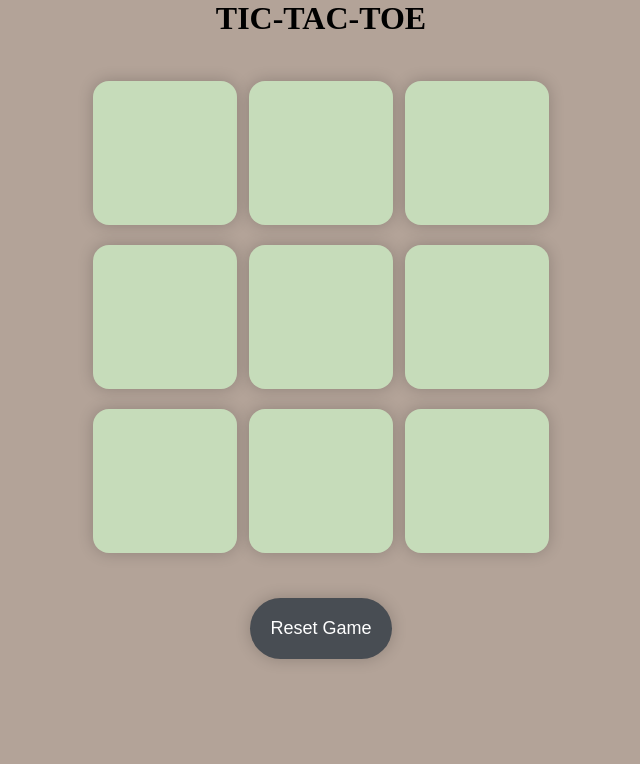
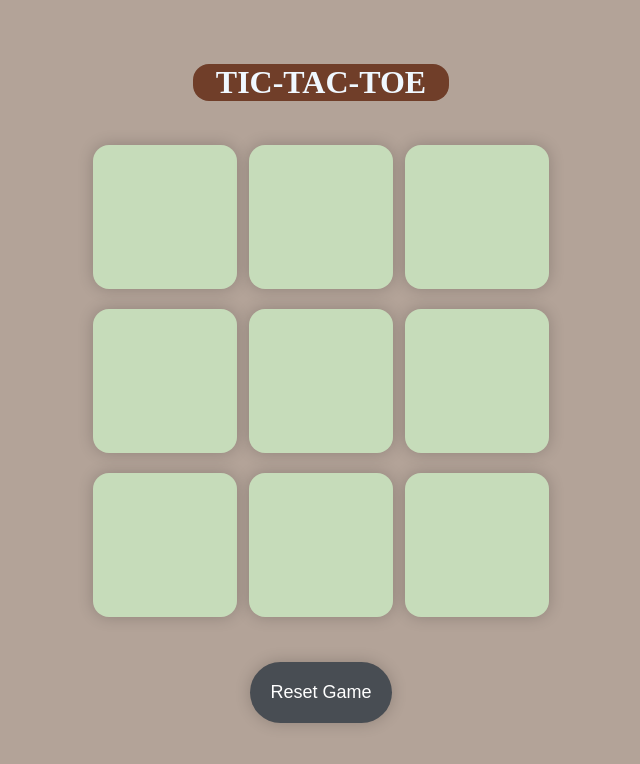
Before and after one commit to sharath03skbs/tic_tac_toe, a plain HTML site: page index.html in a window 1280 px wide. Shown: the whole page, without its empty margins (319-959 px from the left). Drawn offline with Linux system fonts and the light colour scheme.

Commit message:
Updated styling

```diff
--- a/style.css
+++ b/style.css
@@ -30,6 +30,18 @@ body{
     font-size: 8vmin;
     color: rgb(13, 13, 13);
     background-color: #C6DCBA;
+}
+#main-heading{
+    font-size: 2rem;
+    border-radius: 1rem;
+    border: none;
+    box-shadow: #070F2B;
+    margin-top: 5%;
+    background-color: #703e29;
+    color: aliceblue;
+    width: 20%;
+    position: relative;
+    left: 40%;;
 }
 #resetbtn{
     margin-top: 1.25px;
```
